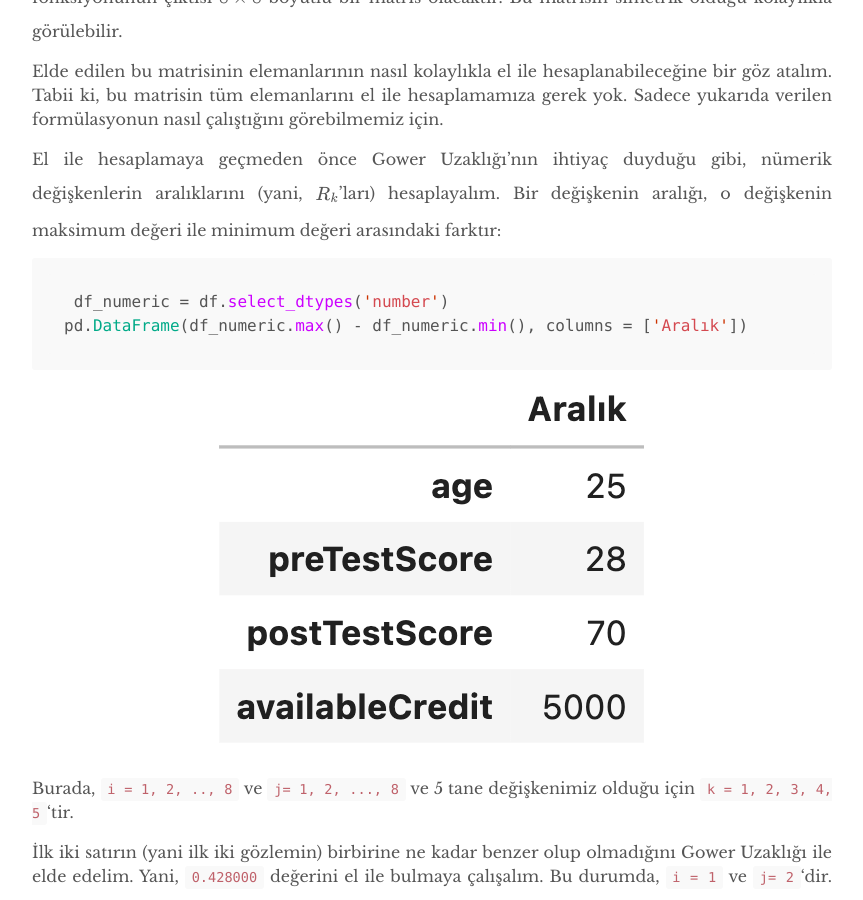
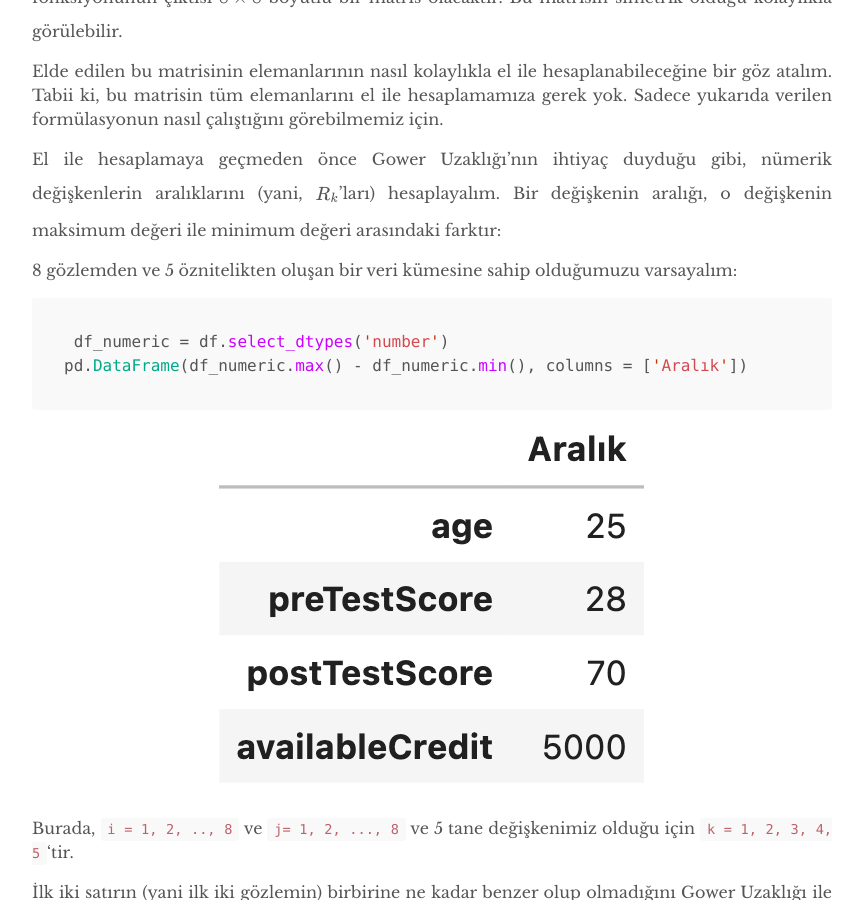
Before and after one commit to mmuratarat/turkish, a Jekyll site: the page built from _posts/2022-08-23-gower_distance.md, in a window 1280 px wide and 900 px high, scrolled down 3565 px. Shown: the whole window, without its empty margins (208-1071 px from the left). Built offline with Jekyll 4.4.1, drawn with Linux system fonts in a browser that asks for light colours; nearby versions of some CDN libraries; formulas are drawn with MathJax 3; comment, search, counter and statistics services are not loaded.

Commit message:
Update 2022-08-23-gower_distance.md

````diff
--- a/_posts/2022-08-23-gower_distance.md
+++ b/_posts/2022-08-23-gower_distance.md
@@ -61,6 +61,8 @@ Elde edilen bu matrisinin elemanlarının nasıl kolaylıkla el ile hesaplanabil
 
 El ile hesaplamaya geçmeden önce  Gower Uzaklığı'nın ihtiyaç duyduğu gibi, nümerik değişkenlerin aralıklarını (yani, $R_k$'ları) hesaplayalım. Bir değişkenin aralığı, o değişkenin maksimum değeri ile minimum değeri arasındaki farktır:
 
+8 gözlemden ve 5 öznitelikten oluşan bir veri kümesine sahip olduğumuzu varsayalım:
+
  ```python
  df_numeric = df.select_dtypes('number')
 pd.DataFrame(df_numeric.max() - df_numeric.min(), columns = ['Aralık'])
````
